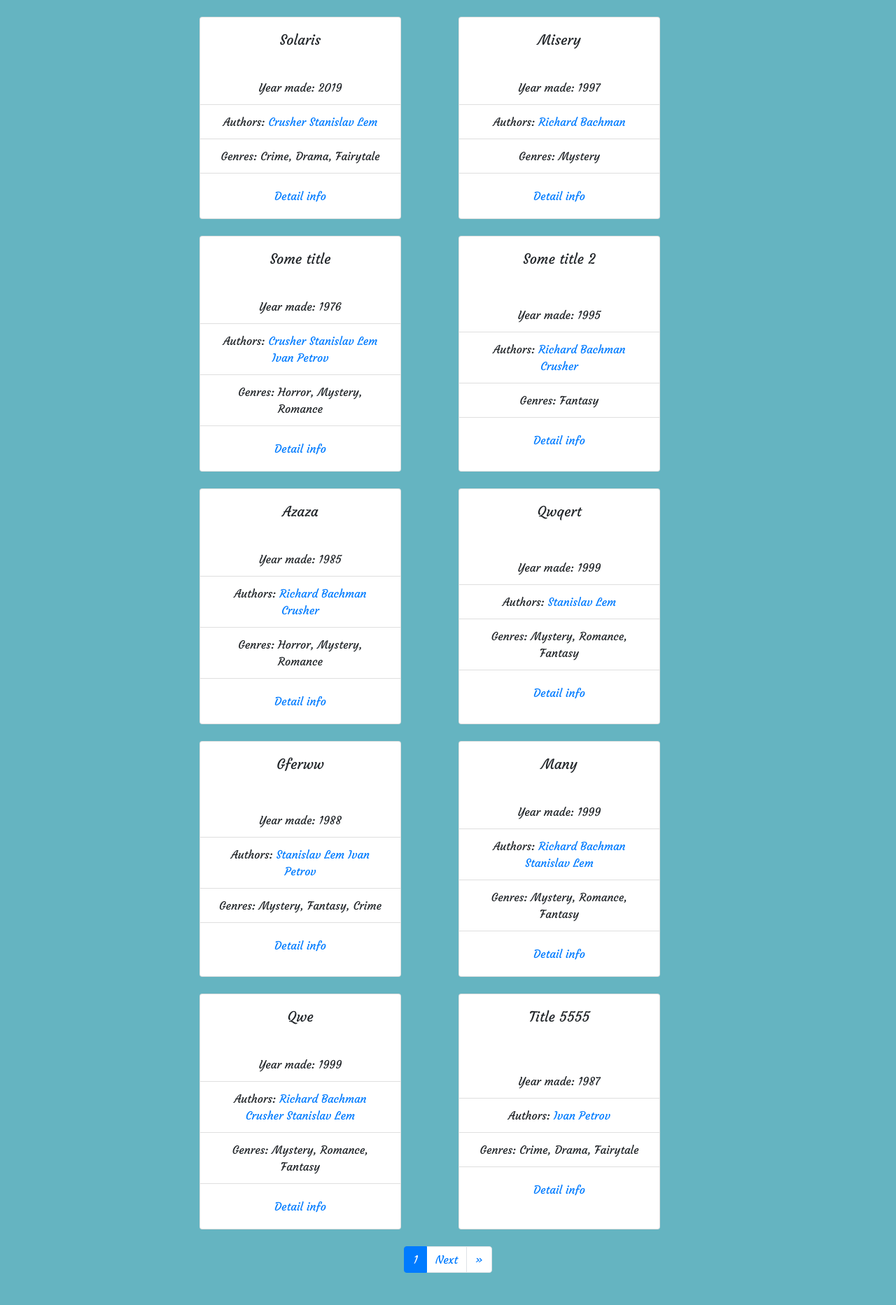
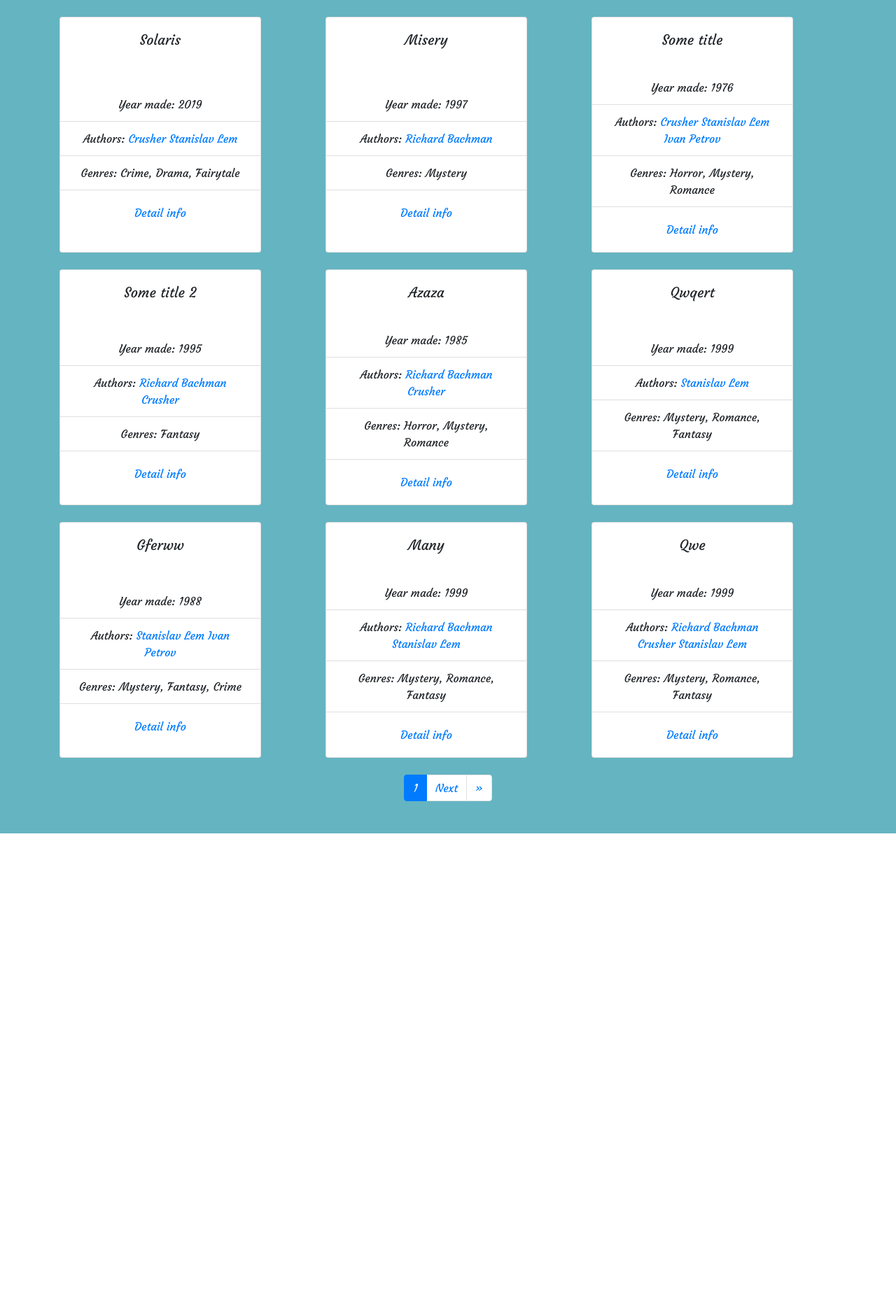
Before and after one commit to Sturmtiger/library, a Django app: page / in a window 1280 px wide. Shown: the part 56-1921 px from the top of the page at 70% size. After the commit the page ends 1247 px from the top, so only its background shows below. Run offline with Django 3.2, Linux system fonts and the light colour scheme; data comes from the database, SQL or seed files in the repository; some libraries are stand-ins or nearby versions.

Commit message:
book_list.html edited

```diff
--- a/library_app/static/library_app/css/base_layout.css
+++ b/library_app/static/library_app/css/base_layout.css
@@ -4,5 +4,6 @@
     font-family: 'Courgette', cursive;
 }
 body {
-        background: rgba(63,162,178,0.8);
+    background: rgba(63,162,178,0.8);
+    overflow-wrap: break-word;
 }
--- a/library_app/templates/library_app/base_layout.html
+++ b/library_app/templates/library_app/base_layout.html
@@ -18,7 +18,6 @@
     <link rel="stylesheet" href="{% static 'library_app/css/base_layout.css' %}">
 </head>
 <body>
-
 <nav class="navbar navbar-expand navbar-dark bg-dark">
     <a class="navbar-brand" href="{% url 'library_app:book-list' %}">Library</a>
     <button class="navbar-toggler" type="button" data-toggle="collapse" data-target="#navbarNav"
--- a/library_app/templates/library_app/book_list.html
+++ b/library_app/templates/library_app/book_list.html
@@ -6,11 +6,10 @@ Book list - {{ block.super }}
 
 {% block content %}
 <div class="container">
-    <div class="col-8 offset-2">
     <div class="row justify-content-center">
 
         {% for book in books %}
-            <div class="col-6 mt-4">
+        <div class="col-4 mt-4">
             <div class="card text-center h-100" style="width: 18rem;">
                 <div class="card-body">
                     <h5 class="card-title">{{ book.title }}</h5>
@@ -36,5 +35,4 @@ Book list - {{ block.super }}
 
     </div>
 </div>
-</div>
 {% endblock %}
--- a/library_app/views.py
+++ b/library_app/views.py
@@ -6,7 +6,7 @@ from .models import Author, Book
 
 class BookList(ListView):
     model = Book
-    paginate_by = 10
+    paginate_by = 9
     context_object_name = "books"
     template_name = "library_app/book_list.html"
 
```
Also changed, not shown: library_app/migrations/0001_initial.py, library_app/migrations/0002_auto_20200214_1353.py (deleted), library_app/migrations/0003_auto_20200214_1635.py (deleted), library_app/migrations/0004_auto_20200214_1640.py (deleted), library_app/migrations/0005_auto_20200217_1020.py (deleted), library_app/migrations/0006_auto_20200217_1023.py (deleted), library_app/migrations/0007_auto_20200217_1024.py (deleted), library_app/migrations/0008_remove_book_slug.py (deleted), library_app/migrations/0009_book_slug.py (deleted), library_app/migrations/0010_author_slug.py (deleted), library_app/migrations/0011_auto_20200217_1222.py (deleted), library_app/migrations/0012_author_photo.py (deleted), 1 other file. Lines whose indentation alone changed are shown as unchanged.
